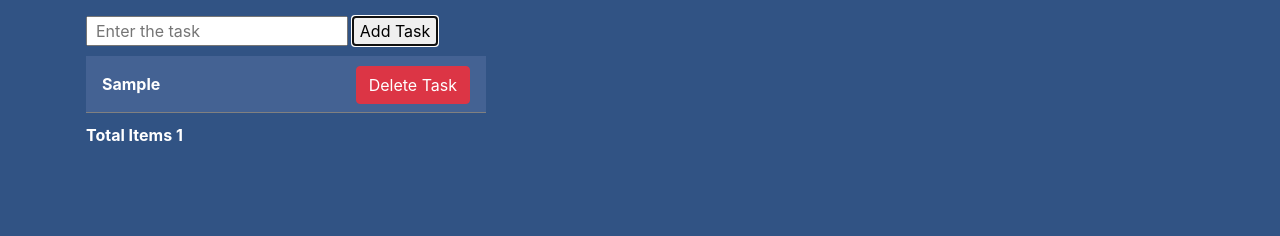
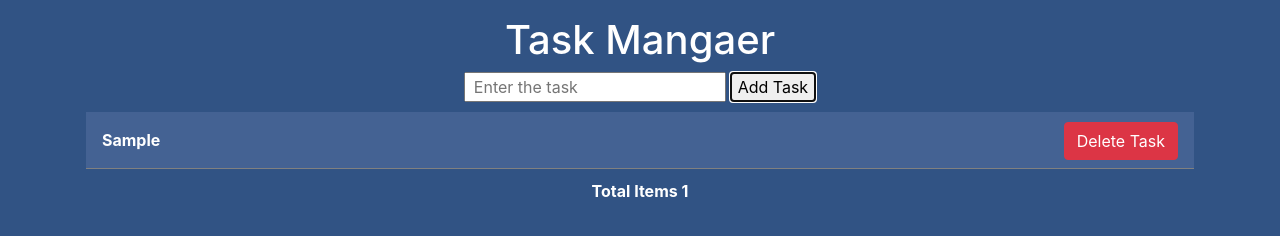
Before and after one commit to iamrizwan40/small-todo-application, a plain HTML site: page index.html in a window 1280 px wide. Both pictures are taken after typing "Sample" into the empty fields and a click on the button "Add Task". Drawn offline with nearby package versions, Linux system fonts and the light colour scheme; a web font is replaced by a local one.

Commit message:
small to-do app

```diff
--- a/index.html
+++ b/index.html
@@ -16,12 +16,12 @@
     <!-- Google Font Families -->
     <link href="https://fonts.googleapis.com/css?family=Acme|Anton|Arvo|Charm|Condiment|Indie+Flower|Lobster|Noto+Serif+SC|Pacifico|Peralta|Permanent+Marker|Ribeye|Righteous|Shadows+Into+Light|Source+Code+Pro|Stint+Ultra+Expanded|Timmana|Yanone+Kaffeesatz" rel="stylesheet">
 
-    <title>Procject - Setup</title>
+    <title>Task Manager</title>
 </head>
 <body>
 
     <div class="container p-3">
-
+            <h1>Task Mangaer</h1>
             <form>
                 <input type="text" placeholder="Enter the task" autofocus class="pl-2">
                 <button>Add Task</button>
--- a/style.css
+++ b/style.css
@@ -5,6 +5,10 @@ body{
 	padding: 0;
 	color: white;
 	font-weight: bold;
+}
+
+.container{
+	text-align: center;
 }
 	ul{
 		list-style-type: none;
@@ -14,14 +18,15 @@ body{
 		background-color: #446293;
 		margin-top: 10px;
 		color: #fff;
-		width: 400px;
 		font-weight: bold;
+		text-align: center;
 	}
 
 	ul li{
 		padding-top: 1em;
 		padding: 1em;
 		border-bottom: 1px solid gray;
+		text-align: left;
 	}
 	li:nth-child(last){
 		border-bottom:none;
```
